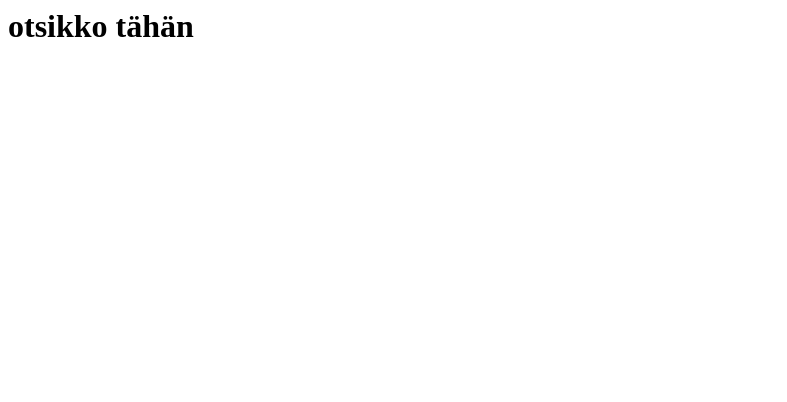
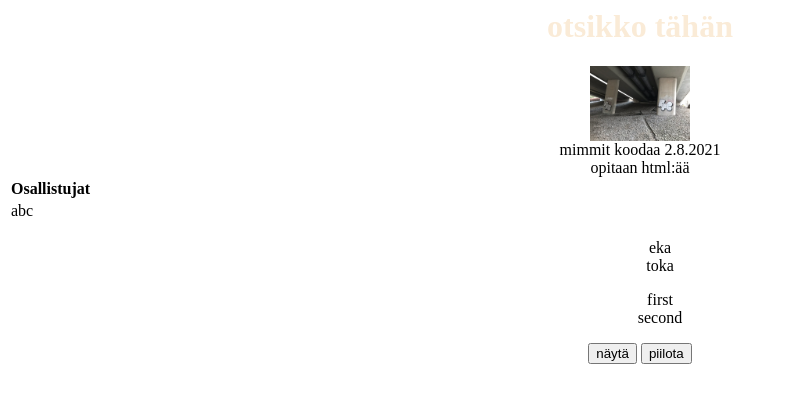
Before and after one commit to kermara/mimmitkoodaa_web_github, a plain HTML site: page index.html in a window 1280 px wide. Shown: the whole page, without its empty margins (0-787 px from the left). Drawn offline with Linux system fonts and the light colour scheme.

Commit message:
lisätty css ja luotu html ja kuva

```diff
--- a/index.html
+++ b/index.html
@@ -1,5 +1,49 @@
 <html>
-  <body>
+
+<head>
+  <title>MK</title>
+  <meta charset="UTF-8">
+  <link rel="stylesheet" href="style.css">
+
+</head>
+
+<body>
+  <div class="selection">
     <h1>otsikko tähän</h1>
-  </body>
+    <img src="sillanalla.jpeg">
+    <br>
+    mimmit koodaa 2.8.2021 <br>
+    opitaan html:ää
+    <table>
+      <tr>
+        <th>Osallistujat</th>
+      </tr>
+      <tr>
+        <td>
+          abc
+        </td>
+      </tr>
+    </table>
+    <ul>
+      <li>
+        eka
+      </li>
+      <li>
+        toka
+      </li>
+    </ul>
+    <ol>
+      <li>
+        first
+      </li>
+      <li>
+        second
+      </li>
+    </ol>
+    <div id="show" style="display:none">Salaisuus</div>
+    <button type="button" onclick="document.getElementById('show').style.display='block'">näytä</button>
+    <button type="button" onclick="document.getElementById('show').style.display='none'">piilota</button>
+  </div>
+</body>
+
 </html>
--- /dev/null
+++ b/style.css
@@ -0,0 +1,15 @@
+h1{
+    color: antiquewhite;
+}
+
+img{
+    width: 100px;
+}
+
+.selection{
+    text-align: center;
+}
+
+li {
+    list-style-type: none;
+}
```
Also changed, not shown: sillanalla.jpeg (added).
